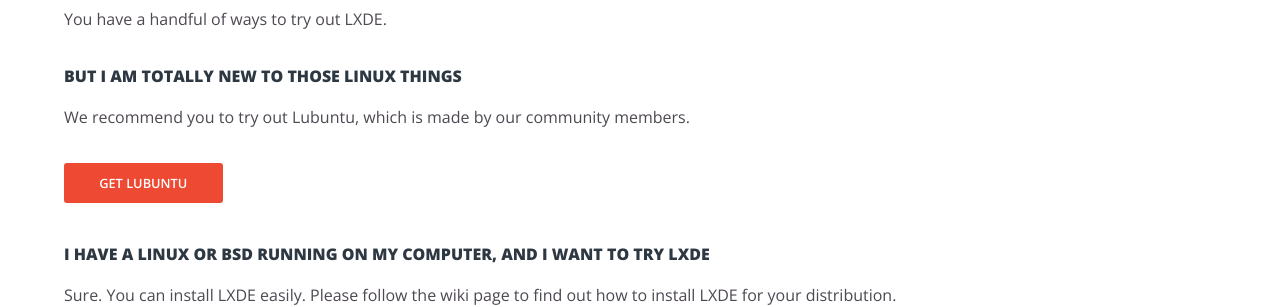
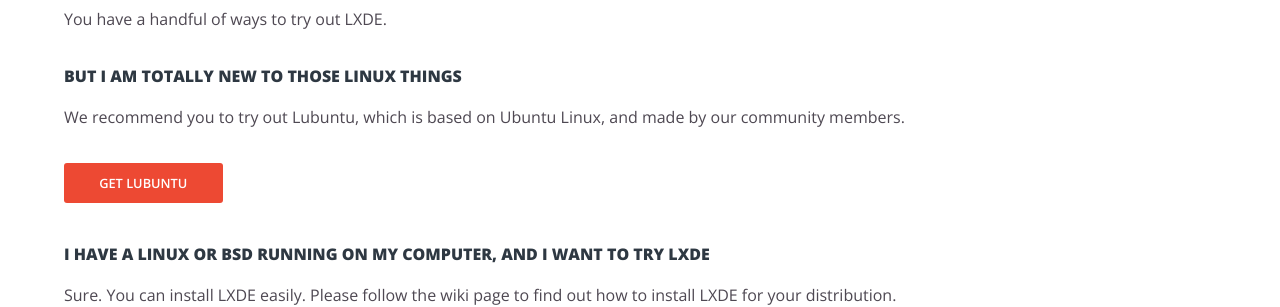
Before and after one commit to lxde/lxde.github.io, a Jekyll site: the page built from get.md, in a window 1280 px wide and 1389 px high. Shown: the part 425-732 px from the top of the window. Built offline with Jekyll 4.4.1, drawn with Linux system fonts in a browser that asks for light colours.

Commit message:
feat: mention Ubuntu in Lubuntu

```diff
--- a/get.md
+++ b/get.md
@@ -7,7 +7,8 @@
 
 #### But I am totally new to those Linux things
 
-We recommend you to try out Lubuntu, which is made by our community members.
+We recommend you to try out Lubuntu, which is based on Ubuntu Linux, and made
+by our community members.
 
 <ul class="actions">
   <li><a href="http://lubuntu.me" class="button special">Get Lubuntu</a></li>
```
